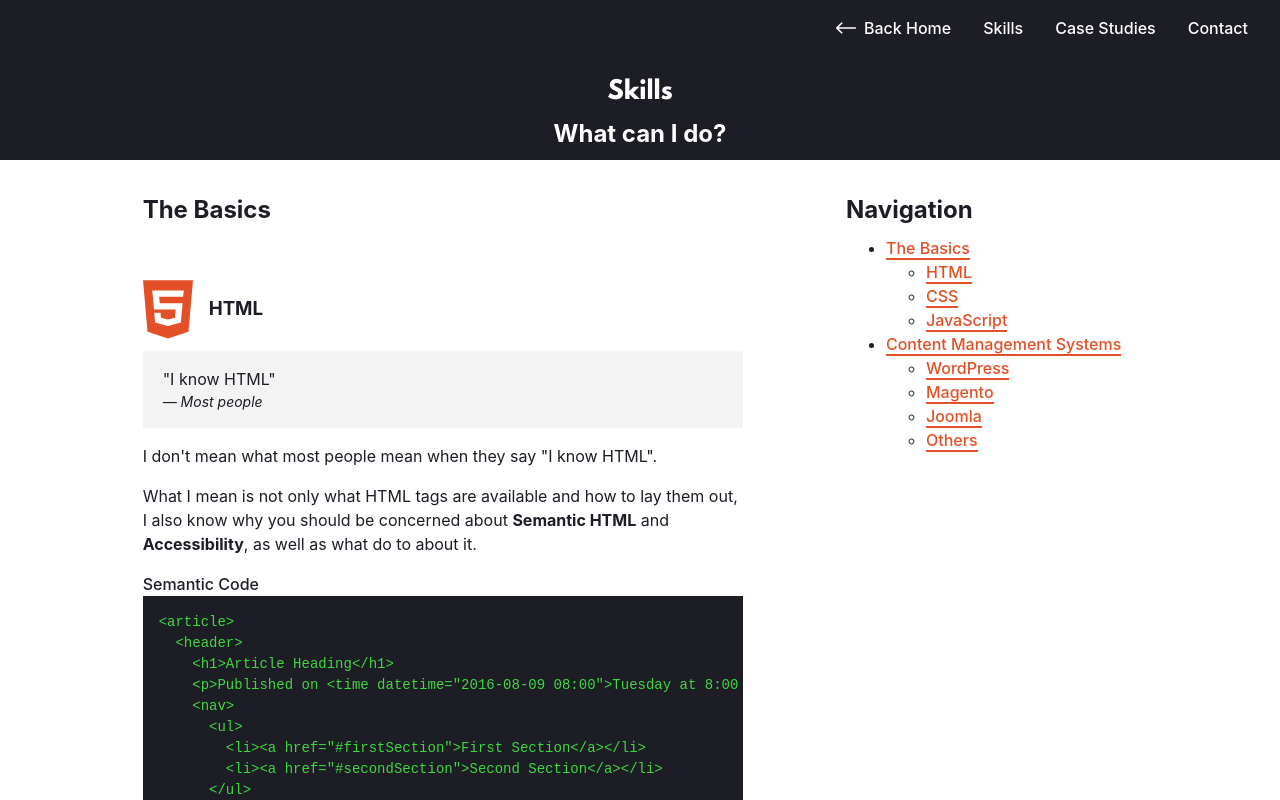
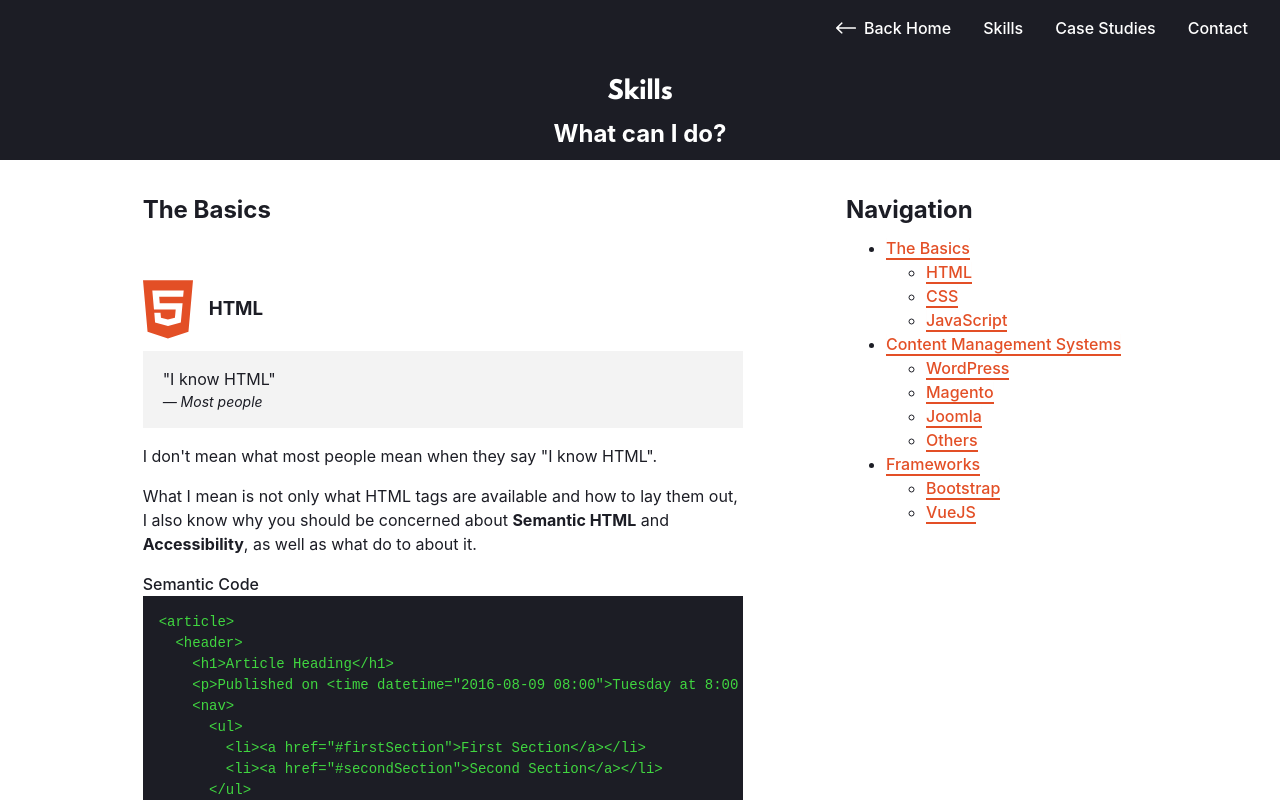
Before and after one commit to Glenn-Domin/Port-Vue_Nuxt, a Nuxt app: page /skills in a window 1280 px wide. Shown: the top 800 px of the page. Built offline with nearby package versions, Linux system fonts and the light colour scheme.

Commit message:
more skills

```diff
--- a/pages/skills.vue
+++ b/pages/skills.vue
@@ -50,7 +50,7 @@
             <code>{{codeJS}}</code>
             <p class="code-desc">Babel Translated for older browsers</p>
             <code>{{codeJSVerbose}}</code>
-            <p>Most of my JS is written in <a href="vue">VueJS</a> prjects.</p>
+            <p>Most of my JS is written in <a href="#vue">VueJS</a> prjects.</p>
             <h2 id="cms">Content Management Systems</h2>
             <h3 class="skills-heading" id="wp">
               <wordpress width="50" color="#32373c" />
@@ -95,14 +95,14 @@
               <li>BigCommerce</li>
             </ul>
             <h2>Frameworks</h2>
-            <h3 class="skills-heading" id="magento">
+            <h3 class="skills-heading" id="bootstrap">
               <bootstrap width="50" />
               Bootstrap
             </h3>
             <p>Bootstrap has been a staple in my projects since Bootstrap 3. It's customisation options are of a very high standard, their supplied code-snippets are semantic and accessible, and I completely reject the critisism that some devs will have about it, that all Bootstrap sites look alike.</p>
             <p>While some of their components could be improved (like allowing parent menu items to actually be links), I'd say it's almost perfect.</p>
             <p>We'll always use the SCSS implementation on every project.</p>
-            <h3 class="skills-heading" id="magento">
+            <h3 class="skills-heading" id="vue">
               <vuejs width="50" />
               VueJS
             </h3>
@@ -127,6 +127,13 @@
                     <li><a href="#magento">Magento</a></li>
                     <li><a href="#joomla">Joomla</a></li>
                     <li><a href="#cmsothers">Others</a></li>
+                  </ul>
+                </li>
+                <li>
+                  <a href="#frameworks">Frameworks</a>
+                  <ul>
+                    <li><a href="#bootstrap">Bootstrap</a></li>
+                    <li><a href="#vue">VueJS</a></li>
                   </ul>
                 </li>
               </ul>
```
